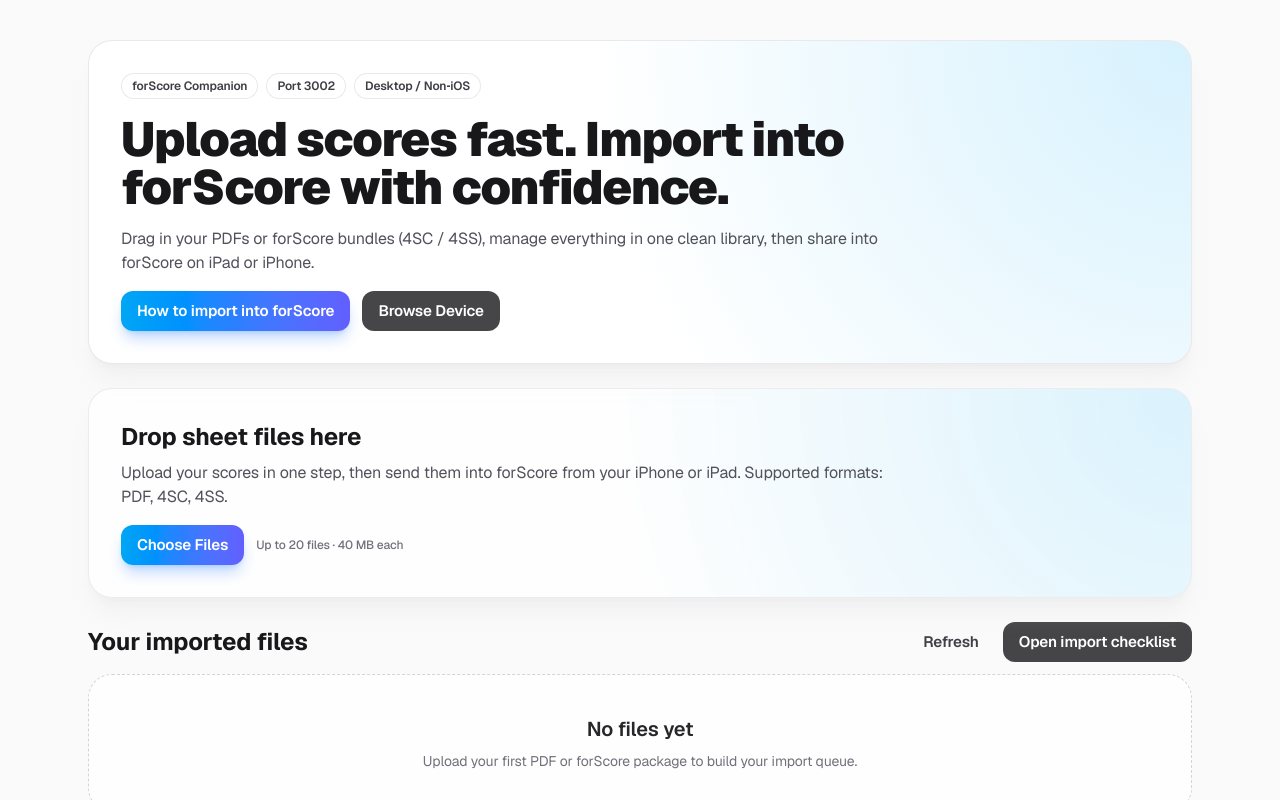
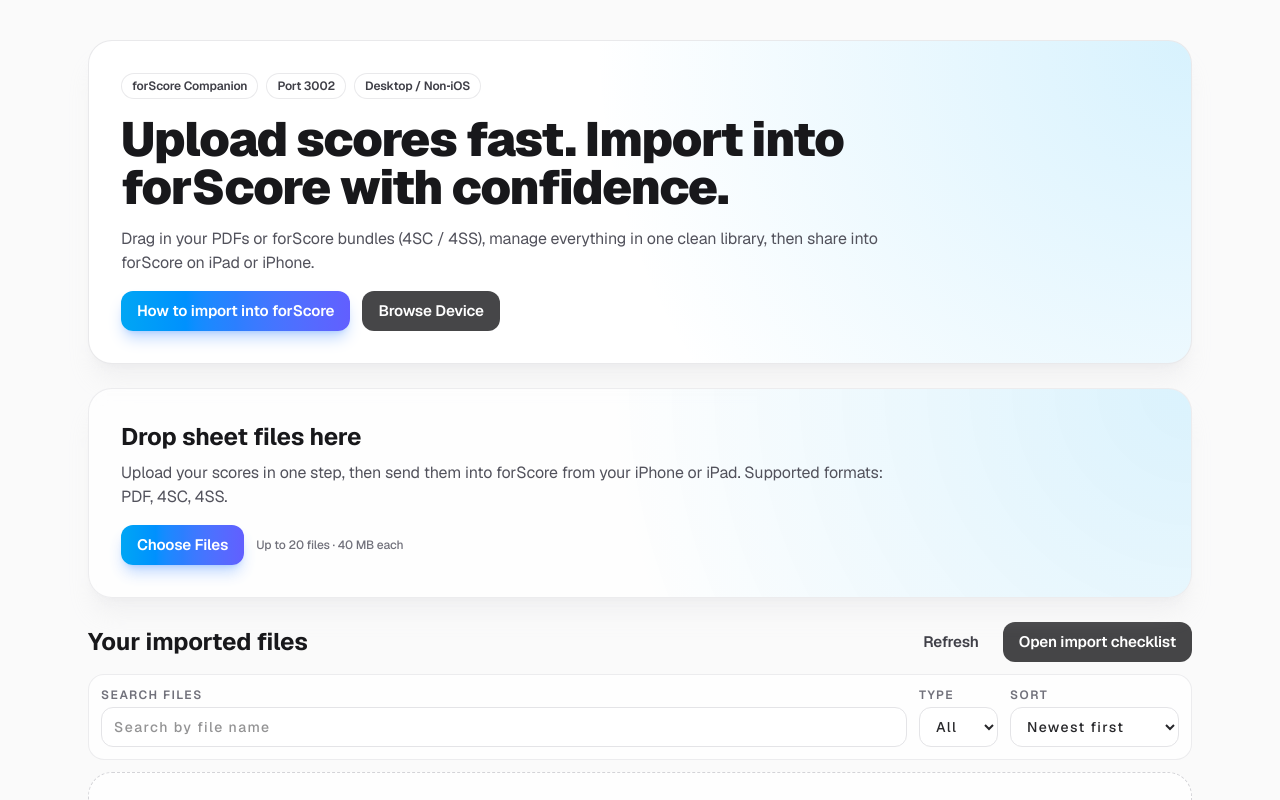
Before and after one commit to mrmilburn16/4ScoreCompanion, a Next.js app in the folder web/: page / in a window 1280 px wide. Shown: the top 800 px of the page. Built offline with nearby package versions, Linux system fonts and the light colour scheme.

Commit message:
Add searchable and filterable file library controls
Co-authored-by: mrmilburn16 <mrmilburn16@users.noreply.github.com>

```diff
--- a/web/src/app/page.tsx
+++ b/web/src/app/page.tsx
@@ -39,6 +39,9 @@ export default function Home() {
   const [files, setFiles] = useState<StoredFileRecord[]>([]);
   const [queue, setQueue] = useState<UploadQueueItem[]>([]);
   const [isLoading, setIsLoading] = useState(true);
+  const [searchQuery, setSearchQuery] = useState("");
+  const [fileTypeFilter, setFileTypeFilter] = useState<"all" | "pdf" | "4sc" | "4ss">("all");
+  const [sortBy, setSortBy] = useState<"newest" | "oldest" | "name" | "size">("newest");
   const [banner, setBanner] = useState<Banner | null>(null);
   const [guideOpen, setGuideOpen] = useState(false);
   const [actionBusy, setActionBusy] = useState<Record<string, boolean>>({});
@@ -68,6 +71,33 @@ export default function Home() {
       [key]: busy,
     }));
   };
+
+  const visibleFiles = useMemo(() => {
+    const searchValue = searchQuery.trim().toLowerCase();
+    const filtered = files.filter((file) => {
+      const typeMatch = fileTypeFilter === "all" ? true : file.extension === fileTypeFilter;
+      const searchMatch = searchValue
+        ? file.originalName.toLowerCase().includes(searchValue)
+        : true;
+      return typeMatch && searchMatch;
+    });
+
+    return [...filtered].sort((left, right) => {
+      if (sortBy === "newest") {
+        return new Date(right.uploadedAt).getTime() - new Date(left.uploadedAt).getTime();
+      }
+
+      if (sortBy === "oldest") {
+        return new Date(left.uploadedAt).getTime() - new Date(right.uploadedAt).getTime();
+      }
+
+      if (sortBy === "name") {
+        return left.originalName.localeCompare(right.originalName);
+      }
+
+      return right.size - left.size;
+    });
+  }, [fileTypeFilter, files, searchQuery, sortBy]);
 
   const loadFiles = useCallback(async () => {
     setIsLoading(true);
@@ -424,8 +454,49 @@ export default function Home() {
               </Button>
             </div>
           </div>
+          <div className="grid gap-3 rounded-2xl border border-zinc-200/70 bg-white/80 p-3 dark:border-zinc-800 dark:bg-zinc-950/70 md:grid-cols-[1fr_auto_auto]">
+            <label className="flex flex-col gap-1 text-xs font-semibold uppercase tracking-[0.12em] text-zinc-500 dark:text-zinc-300">
+              Search files
+              <input
+                value={searchQuery}
+                onChange={(event) => setSearchQuery(event.target.value)}
+                placeholder="Search by file name"
+                className="h-10 rounded-xl border border-zinc-200 bg-white px-3 text-sm font-medium text-zinc-800 outline-none ring-sky-300 transition focus:ring-2 dark:border-zinc-700 dark:bg-zinc-900 dark:text-zinc-100"
+              />
+            </label>
+            <label className="flex flex-col gap-1 text-xs font-semibold uppercase tracking-[0.12em] text-zinc-500 dark:text-zinc-300">
+              Type
+              <select
+                value={fileTypeFilter}
+                onChange={(event) =>
+                  setFileTypeFilter(event.target.value as "all" | "pdf" | "4sc" | "4ss")
+                }
+                className="h-10 rounded-xl border border-zinc-200 bg-white px-3 text-sm font-medium text-zinc-800 outline-none ring-sky-300 transition focus:ring-2 dark:border-zinc-700 dark:bg-zinc-900 dark:text-zinc-100"
+              >
+                <option value="all">All</option>
+                <option value="pdf">PDF</option>
+                <option value="4sc">4SC</option>
+                <option value="4ss">4SS</option>
+              </select>
+            </label>
+            <label className="flex flex-col gap-1 text-xs font-semibold uppercase tracking-[0.12em] text-zinc-500 dark:text-zinc-300">
+              Sort
+              <select
+                value={sortBy}
+                onChange={(event) =>
+                  setSortBy(event.target.value as "newest" | "oldest" | "name" | "size")
+                }
+                className="h-10 rounded-xl border border-zinc-200 bg-white px-3 text-sm font-medium text-zinc-800 outline-none ring-sky-300 transition focus:ring-2 dark:border-zinc-700 dark:bg-zinc-900 dark:text-zinc-100"
+              >
+                <option value="newest">Newest first</option>
+                <option value="oldest">Oldest first</option>
+                <option value="name">File name (A–Z)</option>
+                <option value="size">Largest file</option>
+              </select>
+            </label>
+          </div>
           <FileLibraryTable
-            files={files}
+            files={visibleFiles}
             onDownload={onDownload}
             onShare={onShare}
             onCopyLink={onCopyLink}
```
Also changed, not shown: 1 other file (tests, documents, lock files or other folders).
